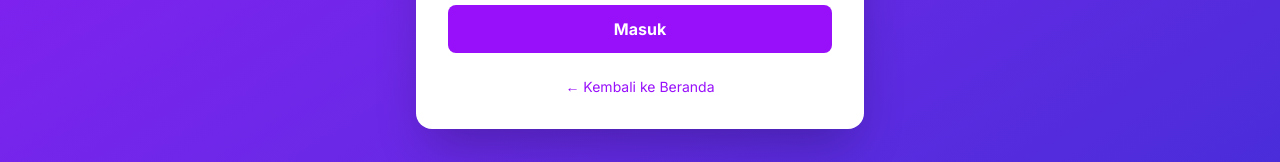
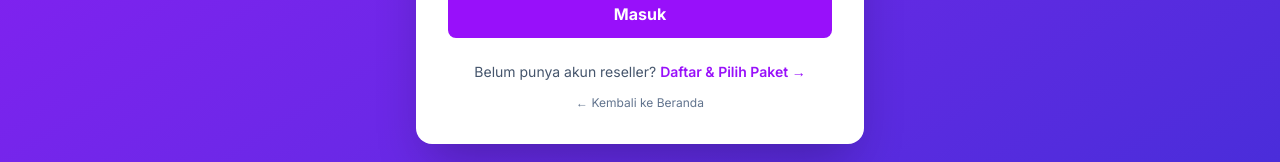
Before and after one commit to gkhabibi1/KlinikCPNS, a Next.js app: page /reseller-login in a window 1280 px wide. Shown: the part 525-687 px from the top of the page. Built offline with nearby package versions, Linux system fonts and the light colour scheme; no server answers.

Commit message:
Add registration checkout link on reseller login page

```diff
--- a/src/app/reseller-login/page.tsx
+++ b/src/app/reseller-login/page.tsx
@@ -107,10 +107,18 @@ export default function ResellerLoginPage() {
           </button>
         </form>
 
-        <div className="mt-6 text-center text-sm text-slate-600">
-          <Link href="/" className="text-purple-600 hover:underline">
-            ← Kembali ke Beranda
-          </Link>
+        <div className="mt-6 space-y-2.5 text-center text-sm text-slate-600">
+          <p>
+            Belum punya akun reseller?{' '}
+            <Link href="/reseller/checkout" className="text-purple-600 font-semibold hover:underline">
+              Daftar &amp; Pilih Paket →
+            </Link>
+          </p>
+          <div>
+            <Link href="/" className="text-slate-500 hover:text-purple-600 hover:underline text-xs">
+              ← Kembali ke Beranda
+            </Link>
+          </div>
         </div>
       </div>
     </div>
```
